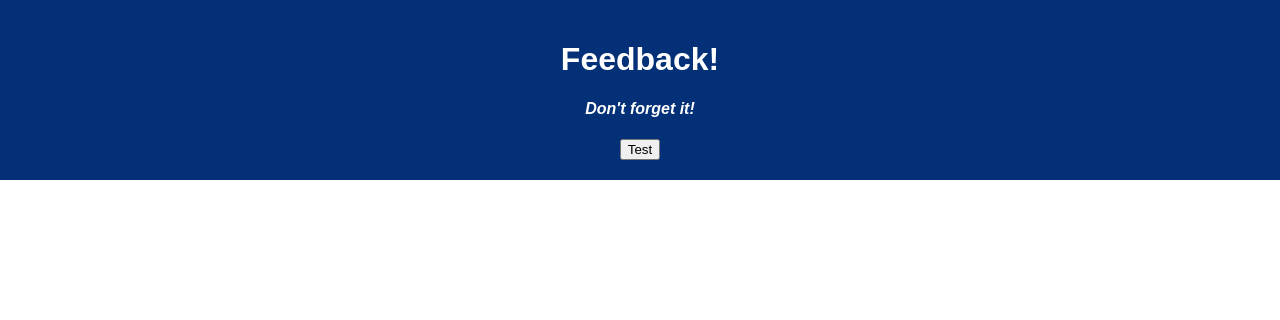
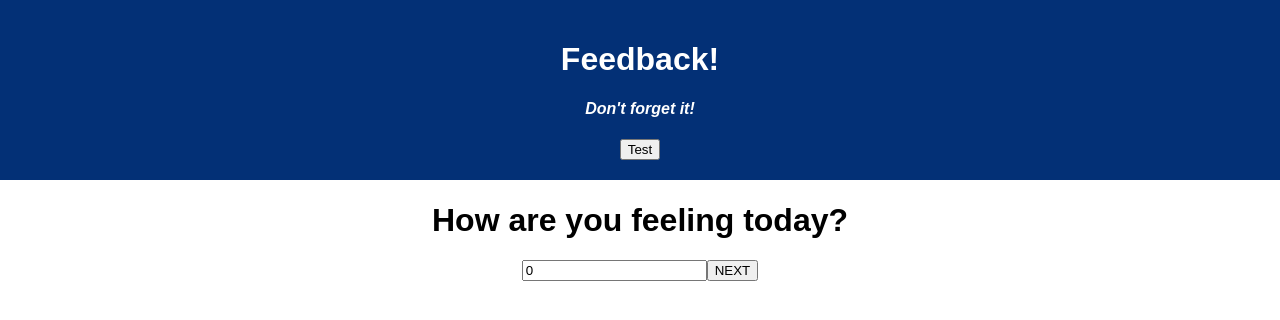
Before and after one commit to SarahTech-alt/weekend-project-feedback-loop, a React (Create React App) app: page / in a window 1280 px wide. Shown: the top 320 px of the page. Built offline with nearby package versions, Linux system fonts and the light colour scheme.

Commit message:
Created FeelingRating component with input form.

```diff
--- a/src/components/App/App.jsx
+++ b/src/components/App/App.jsx
@@ -1,6 +1,7 @@
 import { React, useState, useEffect } from 'react';
 import axios from 'axios';
 import './App.css';
+import FeelingRating from '../FeelingRating/FeelingRating';
 
 
 function App() {
@@ -35,6 +36,7 @@ function App() {
         <h4>Don't forget it!</h4>
         <button onClick={testRoute}>Test</button>
       </header>
+      <FeelingRating />
     </div>
   );
 }
--- /dev/null
+++ b/src/components/FeelingRating/FeelingRating.jsx
@@ -0,0 +1,16 @@
+import { React, useState } from 'react';
+
+function FeelingRating() {
+    const [feelingScore, setFeelingScore] = useState(0);
+    return (
+        <>
+        <h1>How are you feeling today?</h1>
+        <form>
+        <input type="number" value={feelingScore} placeholder="1-5" onChange = {(event) => setFeelingScore(event.target.value)} />
+        <button type="submit">NEXT</button>
+        </form>
+        </>
+    );
+}
+
+export default FeelingRating;
```
